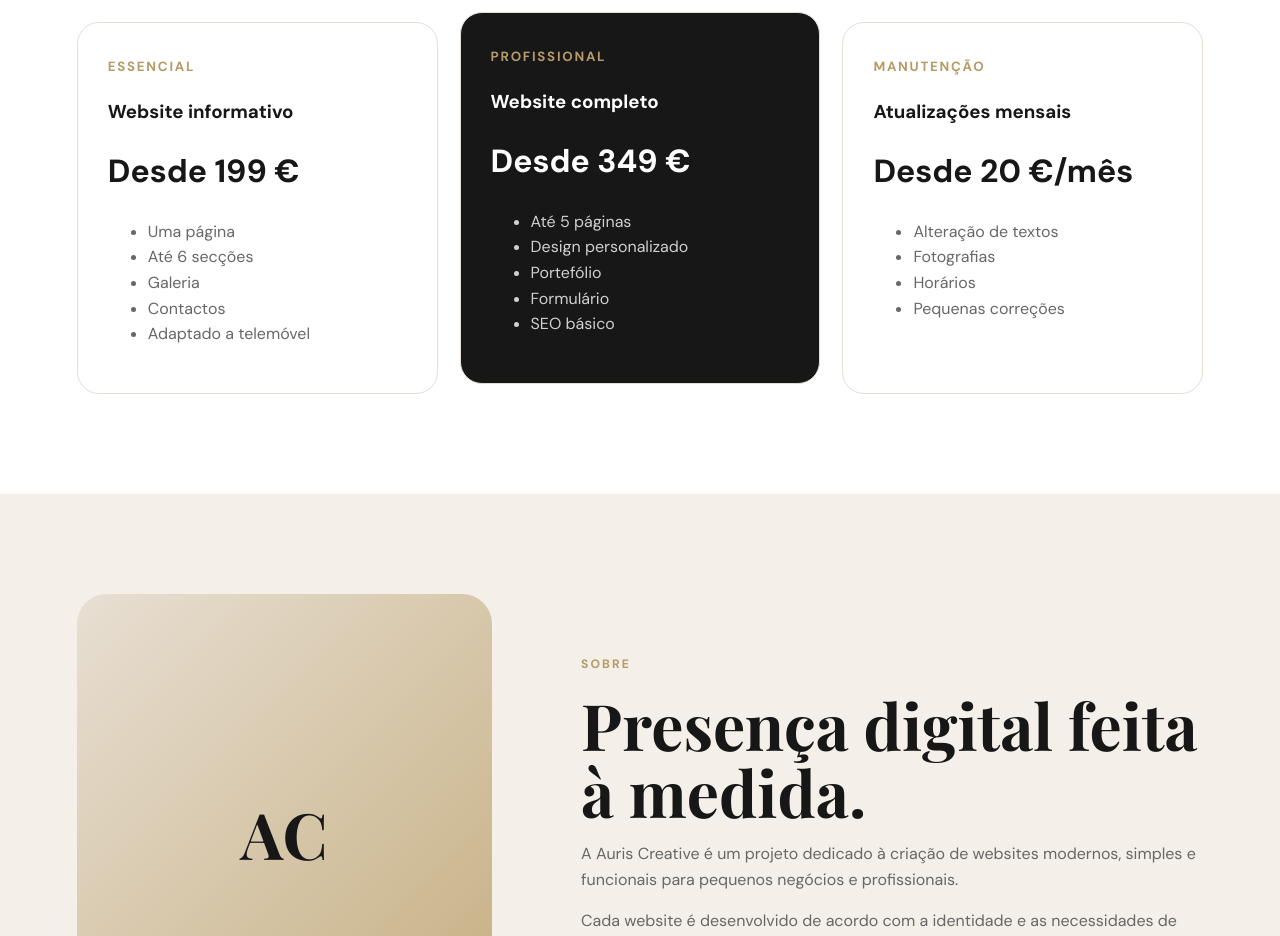
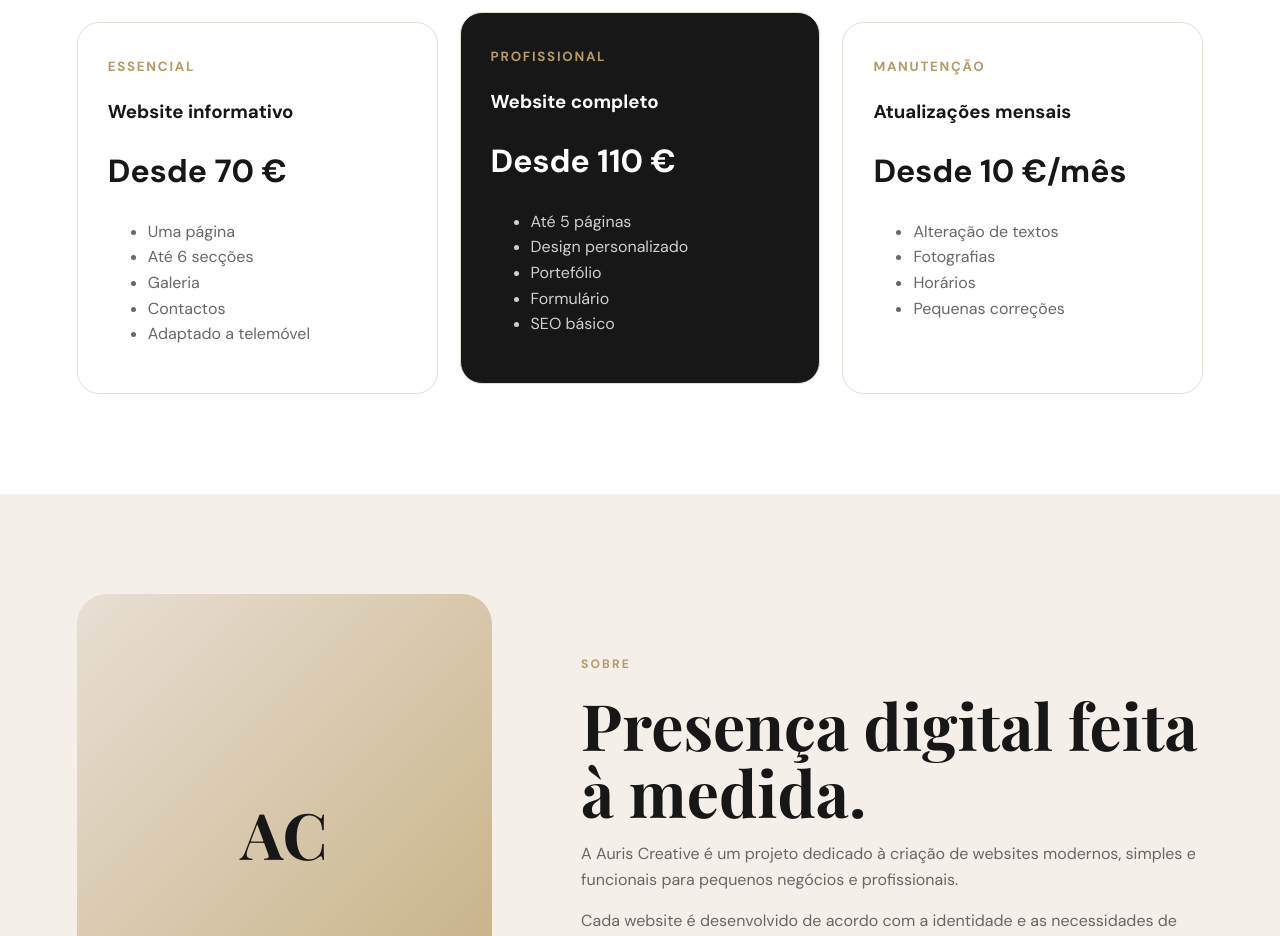
Before and after one commit to anaeusebio022005-web/auris-creative, a plain HTML site: page index.html in a window 1280 px wide. Shown: the part 4700-5636 px from the top of the page. Drawn offline with nearby package versions, Linux system fonts and the light colour scheme.

Commit message:
segundo rascunho

```diff
--- a/index.html
+++ b/index.html
@@ -27,7 +27,7 @@
 <article><div class="project p6">Hotel</div><div class="project-info"><small>ALOJAMENTO</small><h3>Website informativo para hotel</h3><p>Quartos, comodidades, localização e contactos.</p></div></article>
 </div></section>
 <section class="section dark" id="processo"><div class="heading"><span class="eyebrow">Como funciona</span><h2>Do primeiro contacto à publicação.</h2></div><div class="process"><article><span>01</span><h3>Conhecemos o negócio</h3><p>Recolhemos objetivos, informações, fotografias e preferências.</p></article><article><span>02</span><h3>Criamos a proposta</h3><p>Desenvolvemos uma primeira versão do website.</p></article><article><span>03</span><h3>Fazemos alterações</h3><p>O cliente analisa e indica os ajustes necessários.</p></article><article><span>04</span><h3>Publicamos</h3><p>Depois da aprovação, o site fica online.</p></article></div></section>
-<section class="section" id="precos"><div class="heading"><span class="eyebrow">Preços</span><h2>Planos para diferentes necessidades.</h2><p>Os valores finais dependem da dimensão e funcionalidades de cada projeto.</p></div><div class="prices"><article><small>ESSENCIAL</small><h3>Website informativo</h3><strong>Desde 199 €</strong><ul><li>Uma página</li><li>Até 6 secções</li><li>Galeria</li><li>Contactos</li><li>Adaptado a telemóvel</li></ul></article><article class="featured"><small>PROFISSIONAL</small><h3>Website completo</h3><strong>Desde 349 €</strong><ul><li>Até 5 páginas</li><li>Design personalizado</li><li>Portefólio</li><li>Formulário</li><li>SEO básico</li></ul></article><article><small>MANUTENÇÃO</small><h3>Atualizações mensais</h3><strong>Desde 20 €/mês</strong><ul><li>Alteração de textos</li><li>Fotografias</li><li>Horários</li><li>Pequenas correções</li></ul></article></div></section>
+<section class="section" id="precos"><div class="heading"><span class="eyebrow">Preços</span><h2>Planos para diferentes necessidades.</h2><p>Os valores finais dependem da dimensão e funcionalidades de cada projeto.</p></div><div class="prices"><article><small>ESSENCIAL</small><h3>Website informativo</h3><strong>Desde 70 €</strong><ul><li>Uma página</li><li>Até 6 secções</li><li>Galeria</li><li>Contactos</li><li>Adaptado a telemóvel</li></ul></article><article class="featured"><small>PROFISSIONAL</small><h3>Website completo</h3><strong>Desde 110 €</strong><ul><li>Até 5 páginas</li><li>Design personalizado</li><li>Portefólio</li><li>Formulário</li><li>SEO básico</li></ul></article><article><small>MANUTENÇÃO</small><h3>Atualizações mensais</h3><strong>Desde 10 €/mês</strong><ul><li>Alteração de textos</li><li>Fotografias</li><li>Horários</li><li>Pequenas correções</li></ul></article></div></section>
 <section class="section soft" id="sobre"><div class="about"><div class="about-mark">AC</div><div><span class="eyebrow">Sobre</span><h2>Presença digital feita à medida.</h2><p>A Auris Creative é um projeto dedicado à criação de websites modernos, simples e funcionais para pequenos negócios e profissionais.</p><p>Cada website é desenvolvido de acordo com a identidade e as necessidades de cada marca, com atenção ao design, organização e experiência em telemóvel.</p><p>Trabalhamos com negócios locais e clientes de qualquer zona de Portugal.</p></div></div></section>
 <section class="section contact" id="contactos"><div><span class="eyebrow">Contactos</span><h2>Vamos falar sobre o teu projeto.</h2><p>Envia um pedido de informação com uma breve descrição do teu negócio e do tipo de website que procuras.</p><div class="contact-links"><a href="mailto:auriscreative@email.com">auriscreative@email.com</a><a href="https://www.instagram.com/" target="_blank">@auriscreative</a><span>Cête, Paredes — Portugal</span></div></div><form action="mailto:auriscreative@email.com" method="post" enctype="text/plain"><label>Nome<input name="Nome" required></label><label>Email<input type="email" name="Email" required></label><label>Nome do negócio<input name="Negócio"></label><label>Tipo de website<select name="Tipo"><option>Website informativo</option><option>Website profissional</option><option>Manutenção</option><option>Design digital</option></select></label><label>Mensagem<textarea name="Mensagem" rows="6" required></textarea></label><button class="button primary" type="submit">Enviar pedido de informação</button></form></section>
 </main>
```
